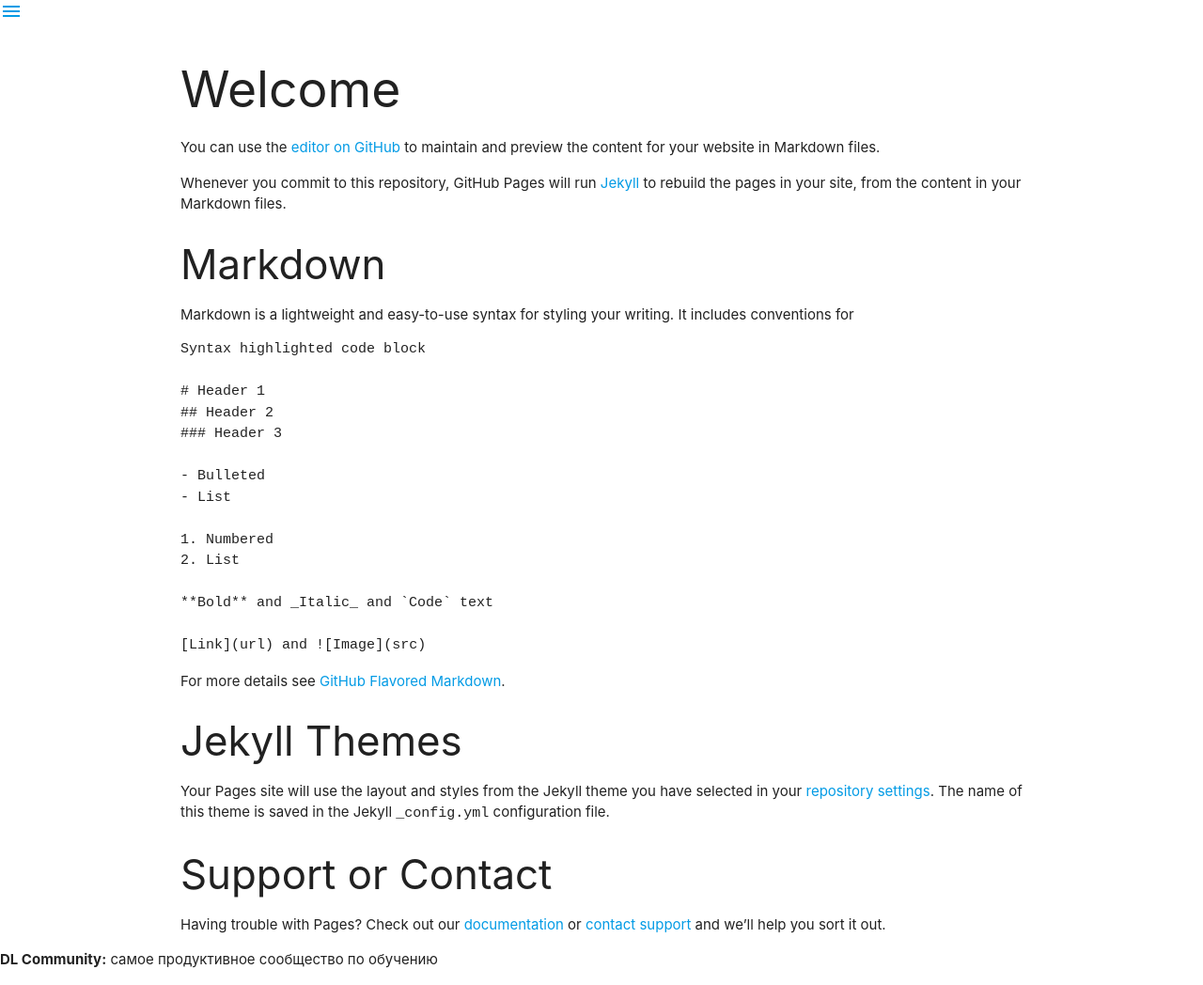
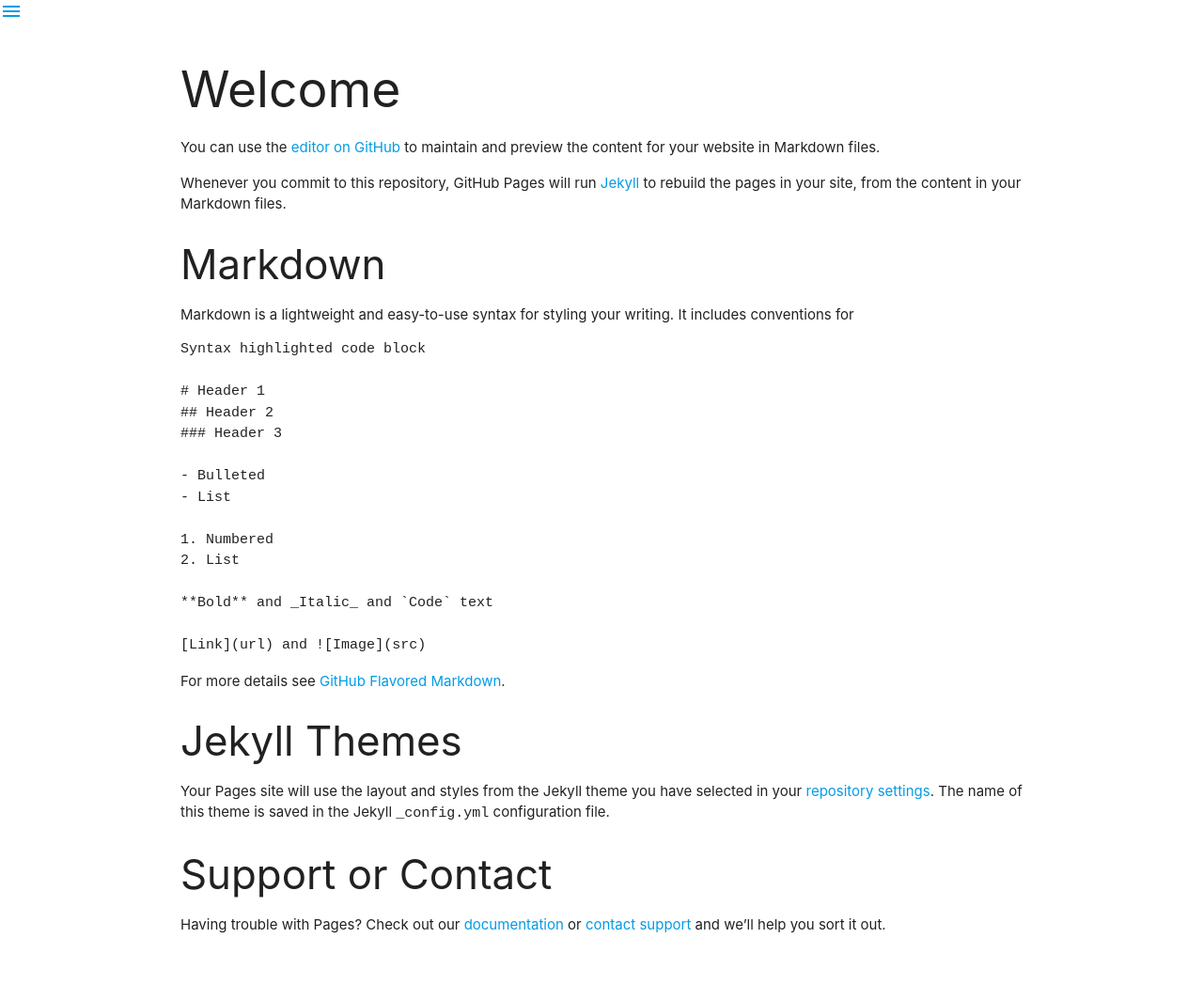
Before and after one commit to vmkazakoff/dlbook, a Jekyll site: the page built from start.md, in a window 1280 px wide. Shown: the whole page at 94% size. Built offline with Jekyll 4.4.1, drawn with Linux system fonts in a browser that asks for light colours; our own code applies the rules of GitHub Pages for plain Markdown files; after the commit the page ends 1010 px from its top, so only the background shows below that.

Commit message:
Update footer.html

```diff
--- a/_includes/footer.html
+++ b/_includes/footer.html
@@ -1,7 +1,3 @@
-<footer>
-  <p><b>DL Community:</b> самое продуктивное сообщество по обучению</p>
-</footer>
-
 <script src="https://cdnjs.cloudflare.com/ajax/libs/materialize/1.0.0/js/materialize.min.js"></script>
 <script>
    M.AutoInit();
```
